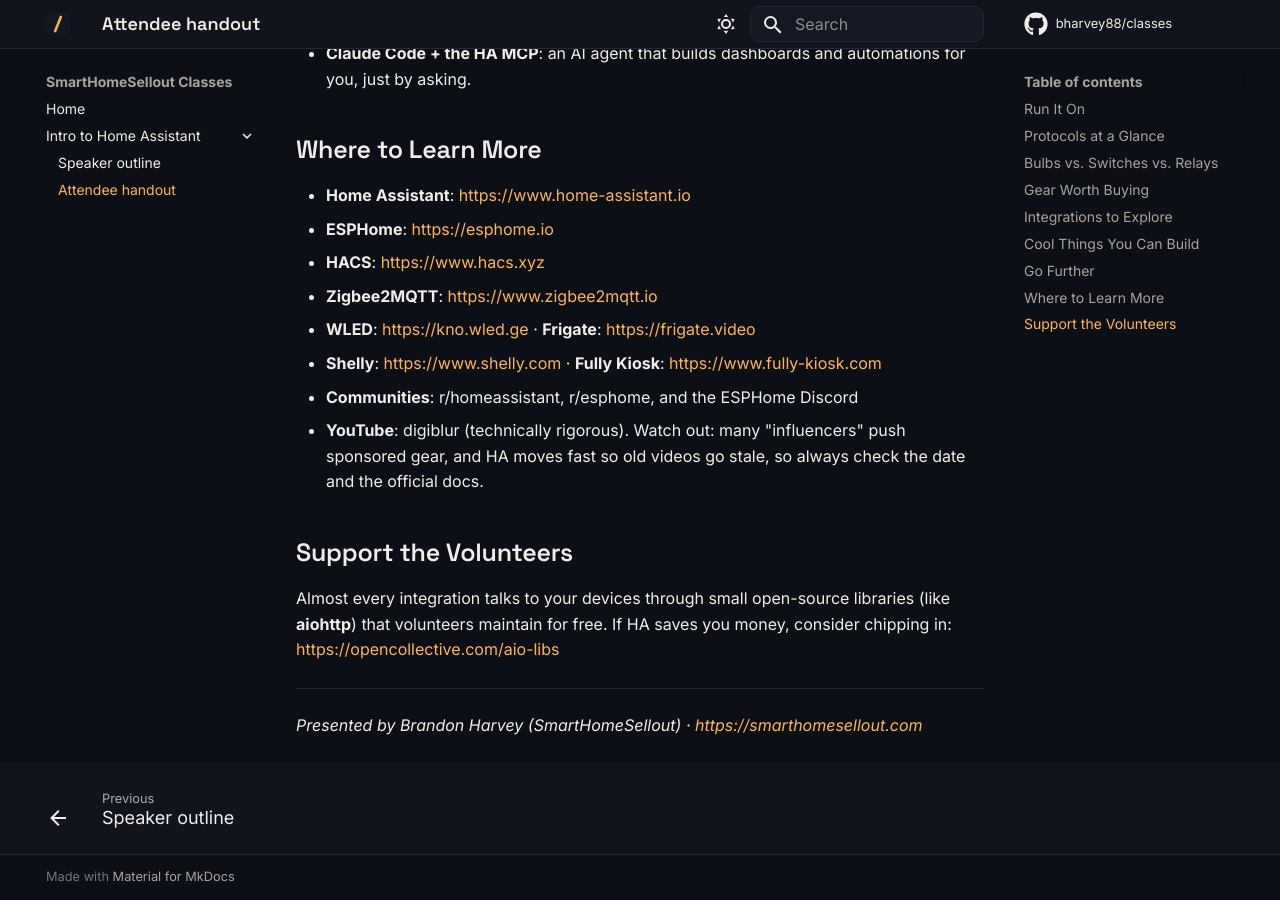
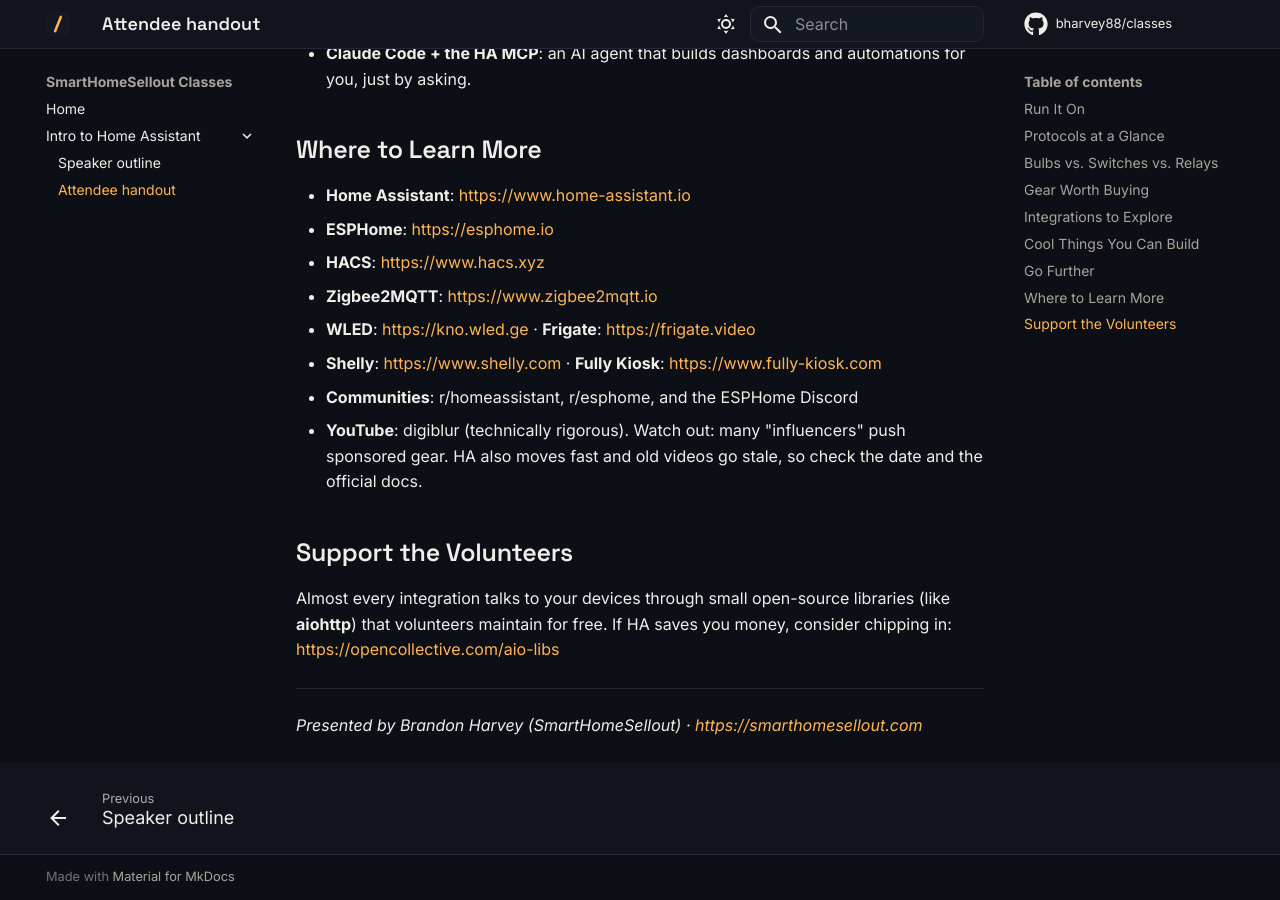
Before and after one commit to bharvey88/classes, an MkDocs documentation site: the page built from docs/intro-to-home-assistant/handout.md, in a window 1280 px wide and 900 px high, scrolled down 2285 px. Built offline with MkDocs 1.6.1 and Material for MkDocs 9.7.7, drawn with Linux system fonts in a browser that asks for light colours; comment, search, counter and statistics services are not loaded.

Commit message:
Split two run-on cue lines flagged in prose review

```diff
--- a/docs/intro-to-home-assistant/handout.md
+++ b/docs/intro-to-home-assistant/handout.md
@@ -63,7 +63,7 @@ UniFi & UniFi Protect (network presence + cameras) · WLED · Z-Wave · ESPHome
 - **WLED**: <https://kno.wled.ge> · **Frigate**: <https://frigate.video>
 - **Shelly**: <https://www.shelly.com> · **Fully Kiosk**: <https://www.fully-kiosk.com>
 - **Communities**: r/homeassistant, r/esphome, and the ESPHome Discord
-- **YouTube**: digiblur (technically rigorous). Watch out: many "influencers" push sponsored gear, and HA moves fast so old videos go stale, so always check the date and the official docs.
+- **YouTube**: digiblur (technically rigorous). Watch out: many "influencers" push sponsored gear. HA also moves fast and old videos go stale, so check the date and the official docs.
 
 ## Support the Volunteers
 
```
Also changed, not shown: docs/intro-to-home-assistant/outline.md (+1 -1 lines).
